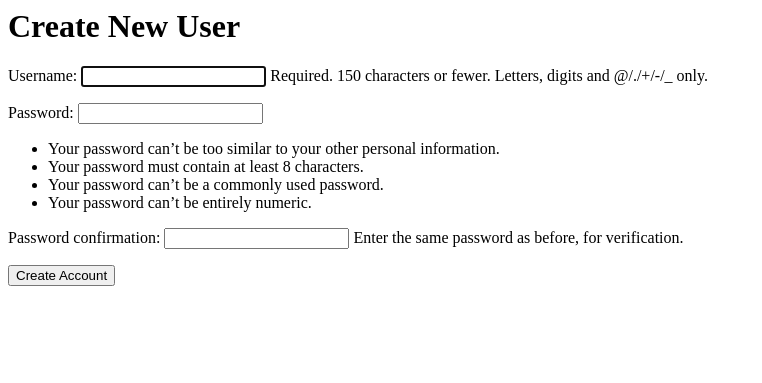
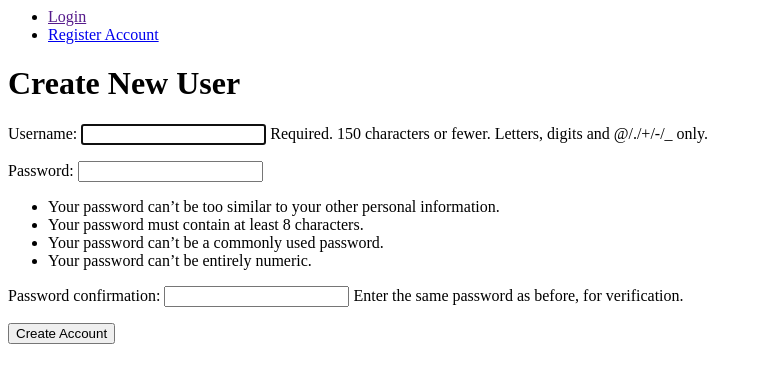
Before and after one commit to colinpade/blueblog, a Django app: a page that uses src/templates/base.html in a window 1280 px wide. Shown: the top 383 px of the page, without its empty margins (0-762 px from the left). Run offline with Django 3.2, Linux system fonts and the light colour scheme.

Commit message:
more user reg

```diff
--- a/src/blueblog/settings.py
+++ b/src/blueblog/settings.py
@@ -121,3 +121,5 @@ USE_TZ = True
 # https://docs.djangoproject.com/en/1.10/howto/static-files/
 
 STATIC_URL = '/static/'
+
+LOGIN_REDIRECT_URL = '/'
--- a/src/blueblog/urls.py
+++ b/src/blueblog/urls.py
@@ -3,9 +3,12 @@ from django.conf.urls import url
 from django.contrib import admin
 from django.views.generic import TemplateView
 from accounts.views import UserRegistrationView
+from django.contrib.auth.views import login, logout
 
 urlpatterns = [
     url(r'^admin/', admin.site.urls),
     url(r'^$', TemplateView.as_view(template_name='base.html'), name='home'),
     url(r'^new-user/$', UserRegistrationView.as_view(), name='user_registration'),
+    url(r'^login/$', login, {'template_name' 'login.html'}, name='login'),
+    url(r'^logout/$', logout, {'next_page': '/login/'}, name='logout'),
 ]
--- a/src/templates/base.html
+++ b/src/templates/base.html
@@ -3,6 +3,16 @@
   <title>BlueBlog</title>
 </head>
 <body>
+  {% block header %}
+  <ul>
+    {% if request.user.is_authenticated %}
+    <li><a href="">Logout</a></li>
+    {% else %}
+    <li><a href="">Login</a></li>
+    <li><a href="{% url "user_registration"%}">Register Account</a></li>
+    {% endif %}
+  </ul>
+  {% endblock %}
   {% block content %}
   {% endblock %}
 </body>
```
Also changed, not shown: src/accounts/templates/login.html (added, +11 -0 lines).
